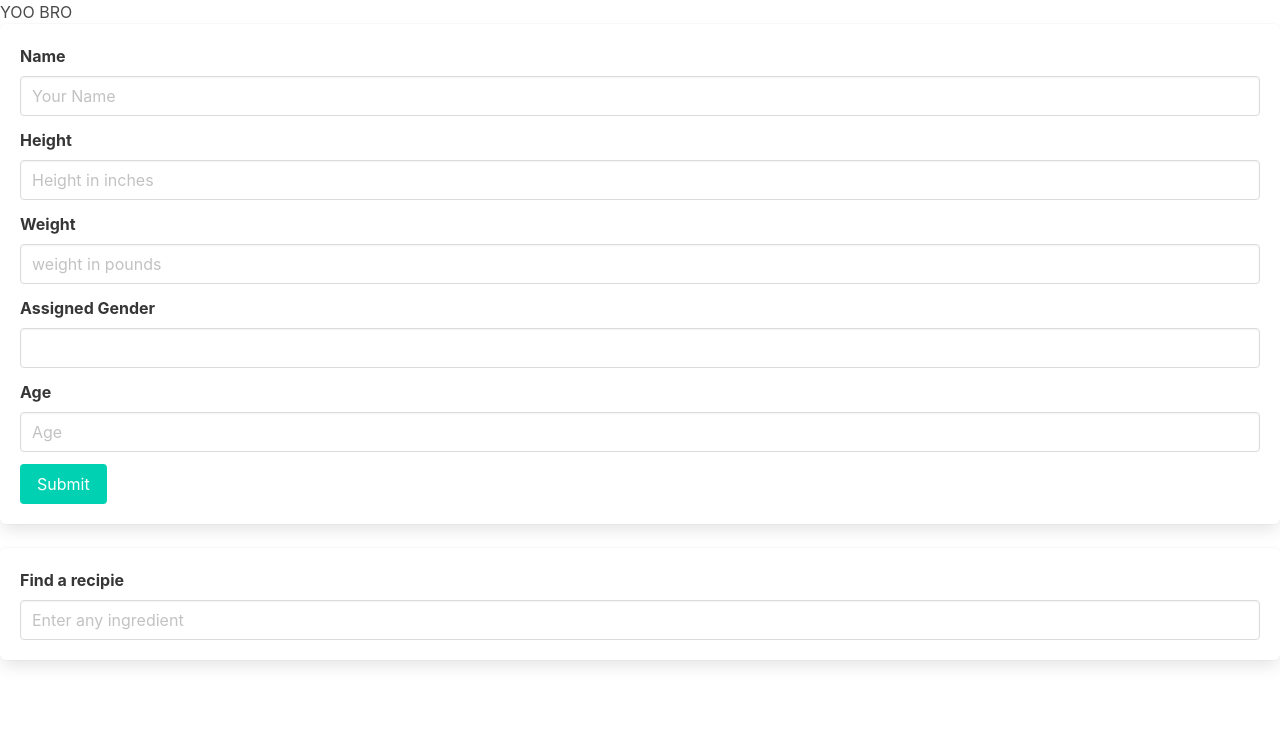
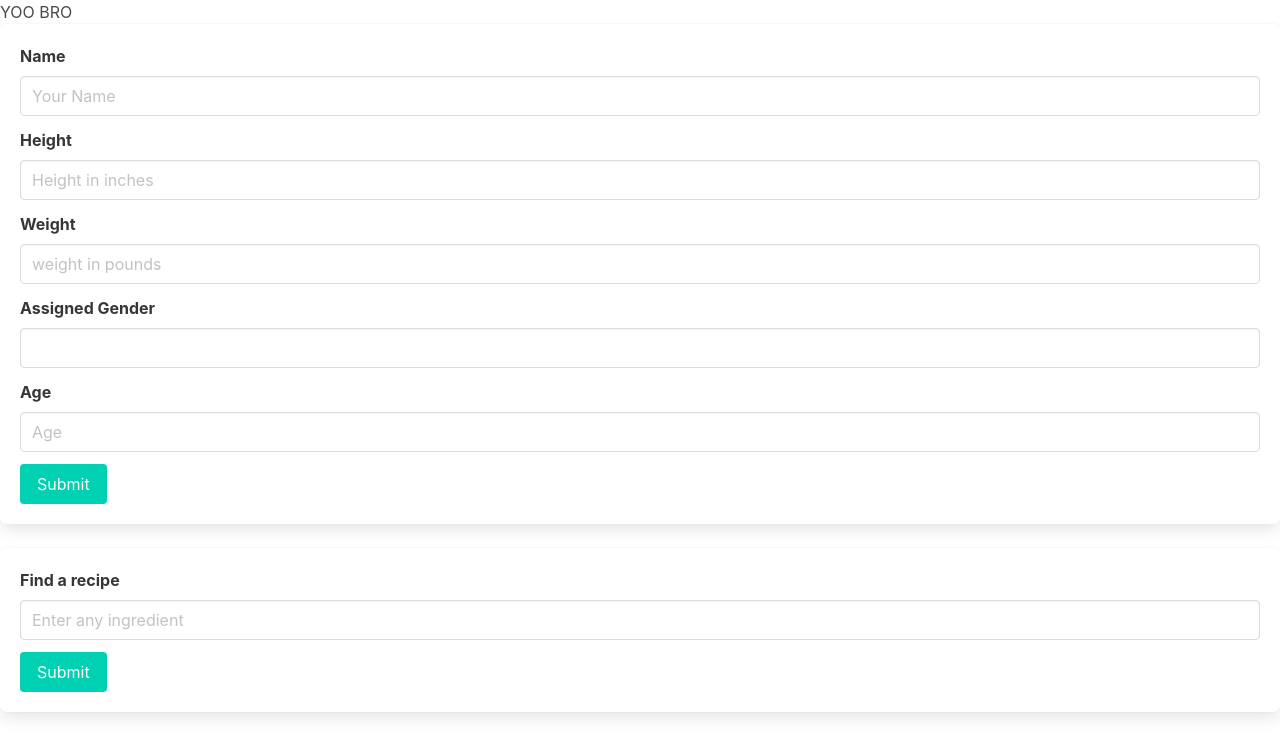
Before and after one commit to CodingCobrasCoding/CobrasCalorieCounter, a plain HTML site: page index.html in a window 1280 px wide. Drawn offline with nearby package versions, Linux system fonts and the light colour scheme.

Commit message:
recipe button

```diff
--- a/index.html
+++ b/index.html
@@ -51,10 +51,13 @@
 
     <div class="box">
       <div class="field">
-        <label class="label">Find a recipie</label>
+        <label class="label">Find a recipe</label>
         <div class="control">
           <input class="input" type="text" placeholder="Enter any ingredient" />
         </div>
+      </div>
+      <div class="control">
+        <button class="button is-primary">Submit</button>
       </div>
     </div>
     <script>
```
